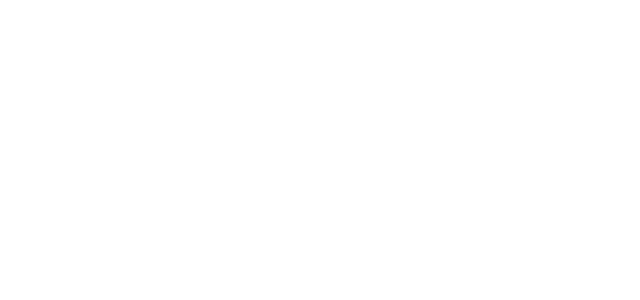
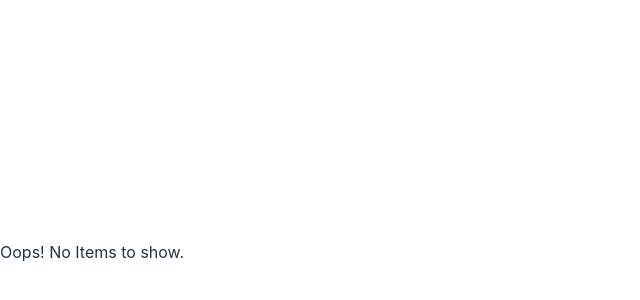
Before and after one commit to thegoddo/odin_shop_project, a React (Vite) app: page /cart in a window 1280 px wide. Shown: the part 148-448 px from the top of the page, without its empty margins (0-640 px from the left). Built offline with nearby package versions, Linux system fonts and the light colour scheme.

Commit message:
added new todos.

```diff
--- a/src/components/Card.jsx
+++ b/src/components/Card.jsx
@@ -1,11 +1,27 @@
-import { useState } from "react";
+import { useContext, useState } from "react";
 import PropTypes from "prop-types";
 import "../Styles/Card.css";
+import CartContext from "../utils/CartContext";
 
-function Card({ image, title, description }) {
+function Card({ id, image, title, description }) {
   const [quantity, setQuantity] = useState(0);
+  const [product, setProduct] = useState([{}]);
 
-  function addToCart(quantity) {
+  const { addToCart } = useContext(CartContext);
+
+  function handleAddToCart() {
+    setQuantity(quantity + 1);
+    setProduct((prevItems) => [
+      ...prevItems,
+      {
+        productId: id,
+        productImage: image,
+        productTitle: title,
+        productDescription: description,
+        productQuantity: quantity,
+      },
+    ]);
+    addToCart(product[product.length - 1]);
     console.log(`Adding ${quantity} to cart.`);
   }
 
@@ -24,7 +40,7 @@
           >
             -
           </button>
-          <button onClick={() => addToCart(quantity)}>Add to cart</button>
+          <button onClick={() => handleAddToCart()}>Add to Cart</button>
         </div>
       </div>
     </>
@@ -32,6 +48,7 @@
 }
 
 Card.propTypes = {
+  id: PropTypes.number.isRequired,
   image: PropTypes.string,
   title: PropTypes.string,
   description: PropTypes.string,
--- a/src/components/Cart.jsx
+++ b/src/components/Cart.jsx
@@ -1,3 +1,34 @@
+import CartContext from "../utils/CartContext";
+import { useContext } from "react";
+
 export default function Cart() {
-  return <>{/*Content goes here */}</>;
+  const { cartItems } = useContext(CartContext);
+
+  const groupedItems = cartItems.reduce((acc, item) => {
+    const existingItem = acc.find(
+      (cartItem) => cartItem.productId === item.productId
+    );
+    if (existingItem) {
+      existingItem.productQuantity += item.productQuantity;
+    } else {
+      acc.push({ ...item });
+    }
+    return acc;
+  }, []);
+  return (
+    <>
+      {cartItems.length === 0 ? (
+        <center>Oops! No Items to show.</center>
+      ) : (
+        groupedItems.map((item) => (
+          <div key={item.productId}>
+            <img src={item.productImage} />
+            <h1>{item.productTitle}</h1>
+            <p>{item.productDescription}</p>
+            <p>{item.productQuantity}</p>
+          </div>
+        ))
+      )}
+    </>
+  );
 }
--- a/src/components/ShopPage.jsx
+++ b/src/components/ShopPage.jsx
@@ -2,13 +2,21 @@
 import "../Styles/ShopPage.css";
 import Card from "./Card";
 import SearchBar from "./SearchBar";
+import { useNavigate } from "react-router-dom";
+
 export default function ShopPage() {
   const { shopItems, loading } = useApi();
+  const navigate = useNavigate();
+
+  function handleOnClick() {
+    navigate("/cart");
+  }
 
   return (
     <>
       {/* FIXME: Doesn't Show the autosuggestion, also doesn't filter results */}
       <SearchBar />
+      <button onClick={handleOnClick}>Cart</button>
       <div className="container">
         {loading ? (
           <p>Loading</p>
@@ -16,6 +24,7 @@
           shopItems.map((shopItem) => (
             <Card
               key={shopItem.id}
+              id={shopItem.id}
               image={shopItem.image}
               title={shopItem.title}
               description={shopItem.description}
--- a/src/utils/CartContext.jsx
+++ b/src/utils/CartContext.jsx
@@ -7,8 +7,29 @@
   const [cartItems, setCartItems] = useState([]);
 
   const addToCart = (item) => {
-    setCartItems((prevItems) => [...prevItems, item]);
+    const existingItem = cartItems.find(
+      (cartItem) => cartItem.productId === item.productId
+    );
+
+    if (existingItem) {
+      // If the item exists, update its quantity
+      setCartItems((prevItems) =>
+        prevItems.map((cartItem) =>
+          cartItem.productId === existingItem.productId
+            ? {
+                ...cartItem,
+                productQuantity:
+                  cartItem.productQuantity + item.productQuantity,
+              }
+            : cartItem
+        )
+      );
+    } else {
+      // If the item doesn't exist, add it to the cart with the specified quantity
+      setCartItems((prevItems) => [...prevItems, item]);
+    }
   };
+  // setCartItems((prevItems) => [...prevItems, item]);
 
   const removeFromCart = (itemId) => {
     setCartItems((prevItems) => prevItems.filter((item) => item.id !== itemId));
```
Also changed, not shown: 1 other file (tests, documents, lock files or other folders).
